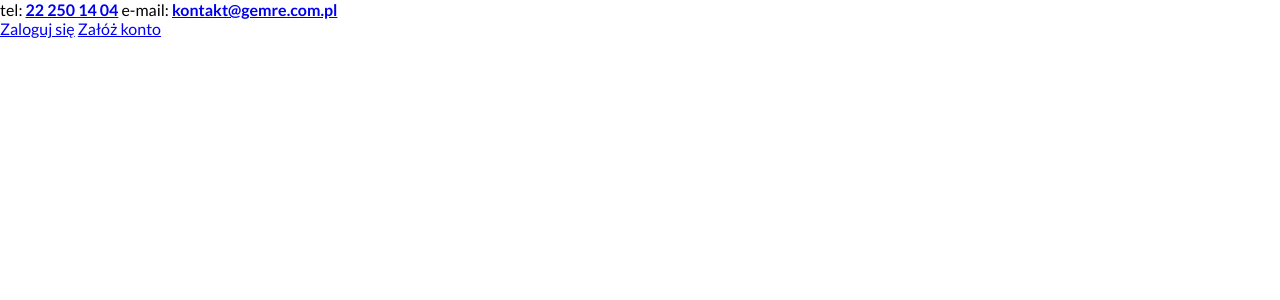
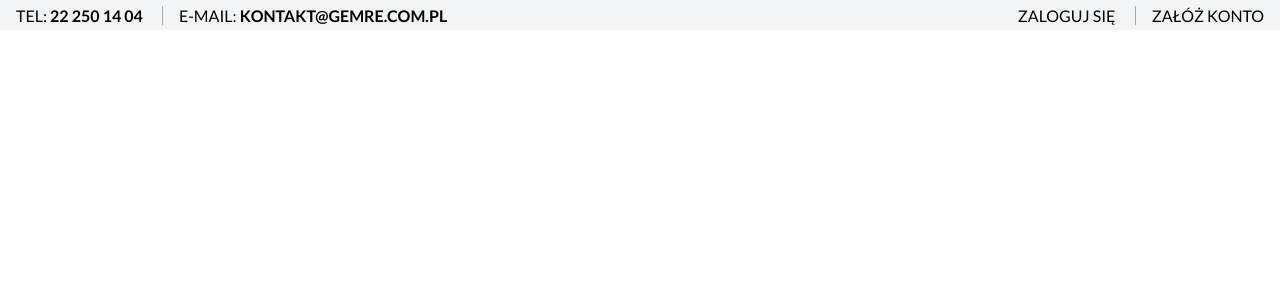
Before and after one commit to Rednaxela700/webcamp-gemre, a PHP site: page / in a window 1280 px wide. Shown: the top 300 px of the page. Run offline with PHP 8.4, Linux system fonts and the light colour scheme; style sheets or scripts are compiled from the project's sources.

Commit message:
added CSS top_info in header

```diff
--- a/new/css/header.sass
+++ b/new/css/header.sass
@@ -0,0 +1,19 @@
+.header
+  &-top
+    display: flex
+    width: 100%
+    height: 30px
+    justify-content: space-between
+    align-items: center
+    background: #f3f4f5
+    &-left
+
+    &-text
+      padding: 0 1rem
+      text-align: center
+      text-transform: uppercase
+      &:nth-child(odd)
+        border-right: 1px solid darkgrey
+    &-link
+      text-decoration: none
+      color: #000
--- a/new/css/main.css
+++ b/new/css/main.css
@@ -1,4 +1,3 @@
-@import url(header.sass);
 * {
   box-sizing: border-box;
   margin: 0;
@@ -11,4 +10,25 @@ body {
   background: #fff;
 }
 
+.header-top {
+  display: flex;
+  width: 100%;
+  height: 30px;
+  justify-content: space-between;
+  align-items: center;
+  background: #f3f4f5;
+}
+.header-top-text {
+  padding: 0 1rem;
+  text-align: center;
+  text-transform: uppercase;
+}
+.header-top-text:nth-child(odd) {
+  border-right: 1px solid darkgrey;
+}
+.header-top-link {
+  text-decoration: none;
+  color: #000;
+}
+
 /*# sourceMappingURL=main.css.map */
--- a/new/css/main.sass
+++ b/new/css/main.sass
@@ -9,4 +9,4 @@ body
   background: #fff
 
 //helper classes can come here
-@import url(header.sass)
+@import "header"
```
Also changed, not shown: 1 other file.
